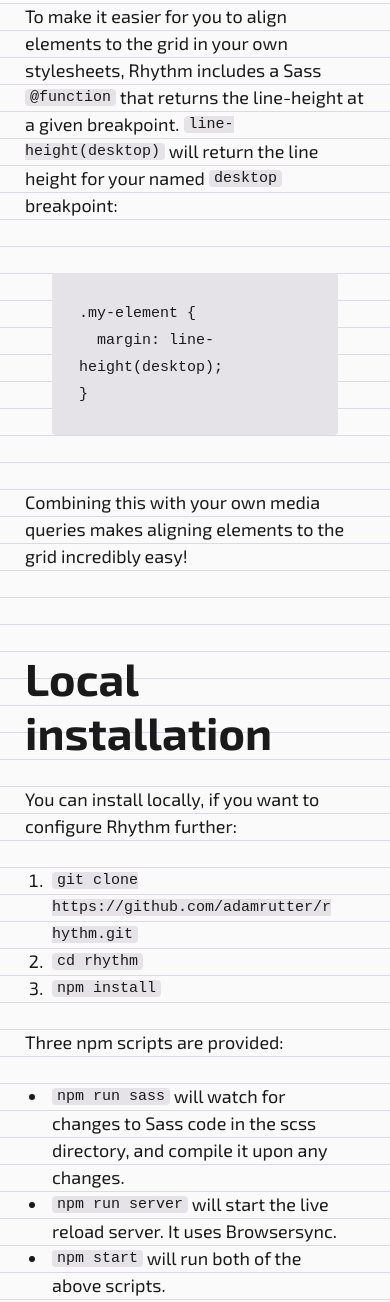
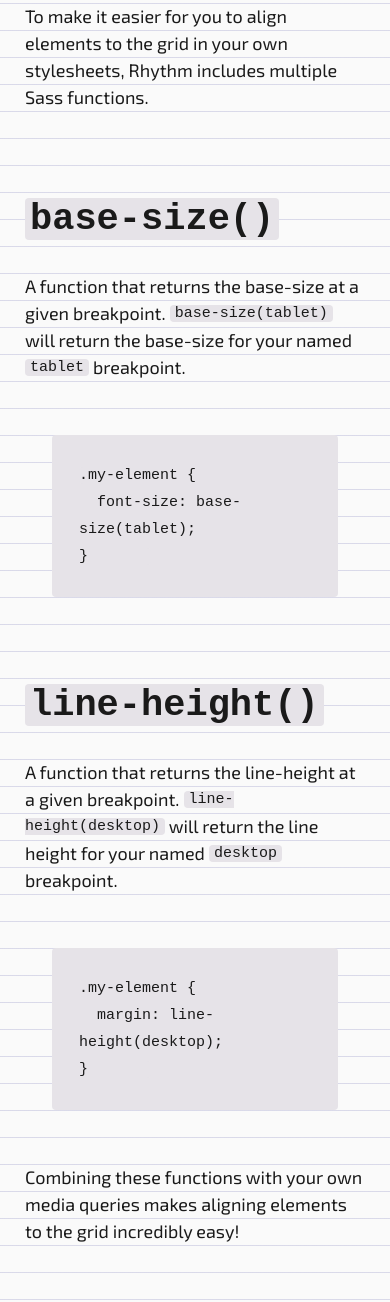
Before and after one commit to adamrutter/rhythm, a website: page index.html in a window 390 px wide. Shown: the part 4803-6105 px from the top of the page. Drawn offline with Linux system fonts and the light colour scheme.

Commit message:
Added a function to return the base-size of a given breakpoint

```diff
--- a/index.html
+++ b/index.html
@@ -114,16 +114,29 @@
       </ul>
     </li>
   </ul>
-
-
   <h2>Functions</h2>
-  <p>To make it easier for you to align elements to the grid in your own stylesheets, Rhythm includes a Sass <code>@function</code> that returns the line-height at a given breakpoint. <code>line-height(desktop)</code> will return the line height for your named <code>desktop</code> breakpoint:</p>
-  <figure>
-    <pre class="prettyprint"><code>.my-element {
+  <p>To make it easier for you to align elements to the grid in your own stylesheets, Rhythm includes multiple Sass functions.</p>
+  <ul class="functions">
+    <li>
+      <h3><code>base-size()</code></h3>
+      <p>A function that returns the base-size at a given breakpoint. <code>base-size(tablet)</code> will return the base-size for your named <code>tablet</code> breakpoint.</p>
+      <figure>
+        <pre class="prettyprint"><code>.my-element {
+  font-size: base-size(tablet);
+}       </code></pre>
+      </figure>
+    </li>
+    <li>
+      <h3><code>line-height()</code></h3>
+      <p>A function that returns the line-height at a given breakpoint. <code>line-height(desktop)</code> will return the line height for your named <code>desktop</code> breakpoint.</p>
+      <figure>
+        <pre class="prettyprint"><code>.my-element {
   margin: line-height(desktop);
-}    </code></pre>
-  </figure>
-<p>Combining this with your own media queries makes aligning elements to the grid incredibly easy!</p>
+}       </code></pre>
+      </figure>
+    </li>
+  </ul>
+  <p>Combining these functions with your own media queries makes aligning elements to the grid incredibly easy!</p>
   <h2>Local installation</h2>
   <p>You can install locally, if you want to configure Rhythm further:</p>
   <ol>
--- a/scss/rhythm.scss
+++ b/scss/rhythm.scss
@@ -85,6 +85,11 @@
 // A function to return the line-height of a given breakpoint
 @function line-height($breakpoint) {
   @return (map-get($base-line-height, $breakpoint) * map-get($base-size, $breakpoint));
+}
+
+// A function to return the base-size of a given breakpoint
+@function base-size($breakpoint) {
+  @return (map-get($base-size, $breakpoint));
 }
 
 // A 'power of' function (multiply a number by itself n amount of times)
```
Also changed, not shown: main.css, 1 other file.
